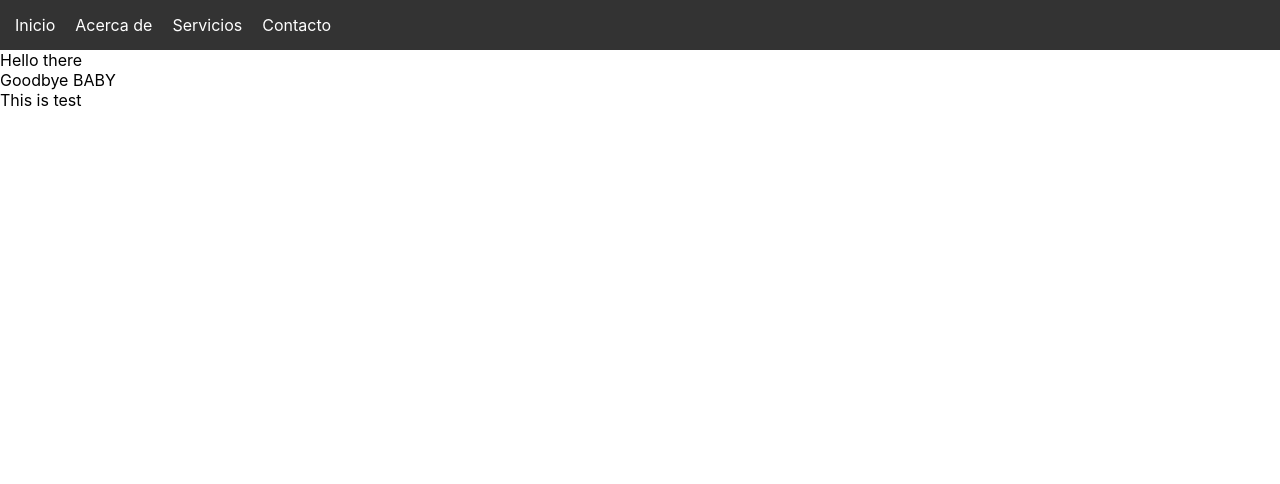
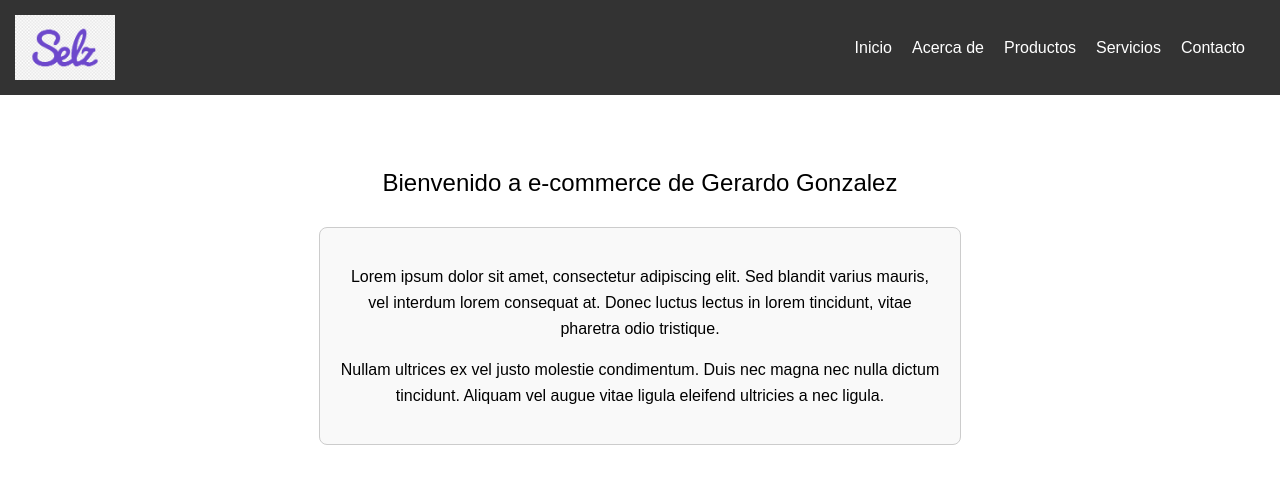
Before and after one commit to geramargonzalez/tiendasoftware, a React (Create React App) app: page / in a window 1280 px wide. Shown: the top 484 px of the page. Built offline with nearby package versions, Linux system fonts and the light colour scheme.

Commit message:
Text add

```diff
--- a/public/index.html
+++ b/public/index.html
@@ -28,24 +28,18 @@
   </head>
   <body>
     <noscript>You need to enable JavaScript to run this app.</noscript>
-    <nav>
+    <div class="navbar">
+      <img src="./assets/logo.png" alt="Logo">
       <ul>
         <li><a href="#">Inicio</a></li>
         <li><a href="#">Acerca de</a></li>
+        <li><a href="#">Productos</a></li>
         <li><a href="#">Servicios</a></li>
         <li><a href="#">Contacto</a></li>
       </ul>
-    </nav>
+    </div>
+
     <div id="root"></div>
-    <!--
-      This HTML file is a template.
-      If you open it directly in the browser, you will see an empty page.
 
-      You can add webfonts, meta tags, or analytics to this file.
-      The build step will place the bundled scripts into the <body> tag.
-
-      To begin the development, run `npm start` or `yarn start`.
-      To create a production bundle, use `npm run build` or `yarn build`.
-    -->
   </body>
 </html>
--- a/src/App.js
+++ b/src/App.js
@@ -5,11 +5,11 @@ import CartWidget from './components/CardWidget/CartWidget';
 function App() {
   return (
     <>
-    <ItemListContainer saludo='Hello there' despedida='Goodbye BABY'>
+    <ItemListContainer saludo='Hello there'>
 
     </ItemListContainer>
 
-    <CartWidget bodyCart='This is test'></CartWidget>
+    <CartWidget bodyCart=''></CartWidget>
 
     </>
   );
--- a/src/components/ItemListContainer/ItemListContainer.js
+++ b/src/components/ItemListContainer/ItemListContainer.js
@@ -4,11 +4,12 @@ function ItemListContainer({saludo, despedida}) {
 
     return (
         <div>
-            <div>
-                {saludo}
+            <div class="welcome-text">
+            <p>Bienvenido a e-commerce de Gerardo Gonzalez</p>
             </div>
-            <div>
-                {despedida}
+            <div class="lorem-ipsum">
+                <p>Lorem ipsum dolor sit amet, consectetur adipiscing elit. Sed blandit varius mauris, vel interdum lorem consequat at. Donec luctus lectus in lorem tincidunt, vitae pharetra odio tristique.</p>
+                <p>Nullam ultrices ex vel justo molestie condimentum. Duis nec magna nec nulla dictum tincidunt. Aliquam vel augue vitae ligula eleifend ultricies a nec ligula.</p>
             </div>
         </div>
         )
--- a/src/index.css
+++ b/src/index.css
@@ -1,39 +1,62 @@
 body {
   margin: 0;
-  font-family: -apple-system, BlinkMacSystemFont, 'Segoe UI', 'Roboto', 'Oxygen',
-    'Ubuntu', 'Cantarell', 'Fira Sans', 'Droid Sans', 'Helvetica Neue',
-    sans-serif;
-  -webkit-font-smoothing: antialiased;
-  -moz-osx-font-smoothing: grayscale;
+  font-family: Arial, sans-serif;
 }
 
-code {
-  font-family: source-code-pro, Menlo, Monaco, Consolas, 'Courier New',
-    monospace;
-}
-
-nav {
+.navbar {
   background-color: #333;
   color: white;
   padding: 15px;
+  display: flex;
+  align-items: center;
+  justify-content: space-between;
 }
 
-ul {
+.navbar ul {
   list-style-type: none;
   margin: 0;
   padding: 0;
   display: flex;
 }
 
-li {
+.navbar li {
   margin-right: 20px;
 }
 
-a {
+.navbar a {
   text-decoration: none;
   color: white;
 }
 
-a:hover {
+.navbar a:hover {
   text-decoration: underline;
 }
+
+.navbar img {
+  max-width: 100px;
+  height: auto;
+}
+
+#root {
+  display: flex;
+  flex-direction: column;
+  align-items: center;
+  justify-content: center;
+  min-height: 50vh; /* Altura mínima para llenar la pantalla */
+}
+
+.welcome-text {
+  text-align: center;
+  margin-bottom: 30px;
+  font-size: 24px;
+}
+
+.lorem-ipsum {
+  text-align: center;
+  max-width: 600px;
+  line-height: 1.6;
+  padding: 20px;
+  border: 1px solid #ccc;
+  border-radius: 8px;
+  background-color: #f9f9f9;
+}
```
Also changed, not shown: public/assets/logo.png (added).
